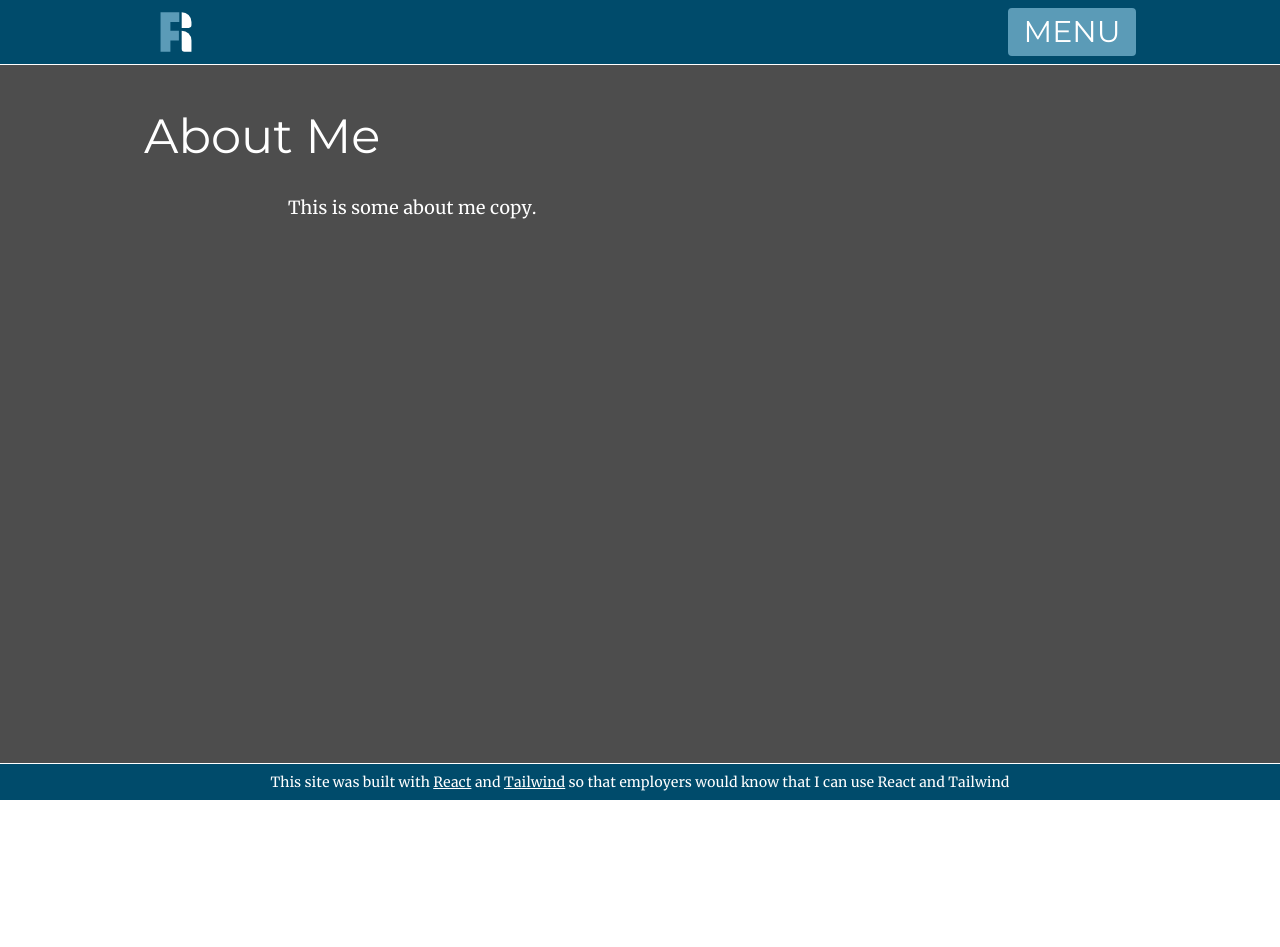
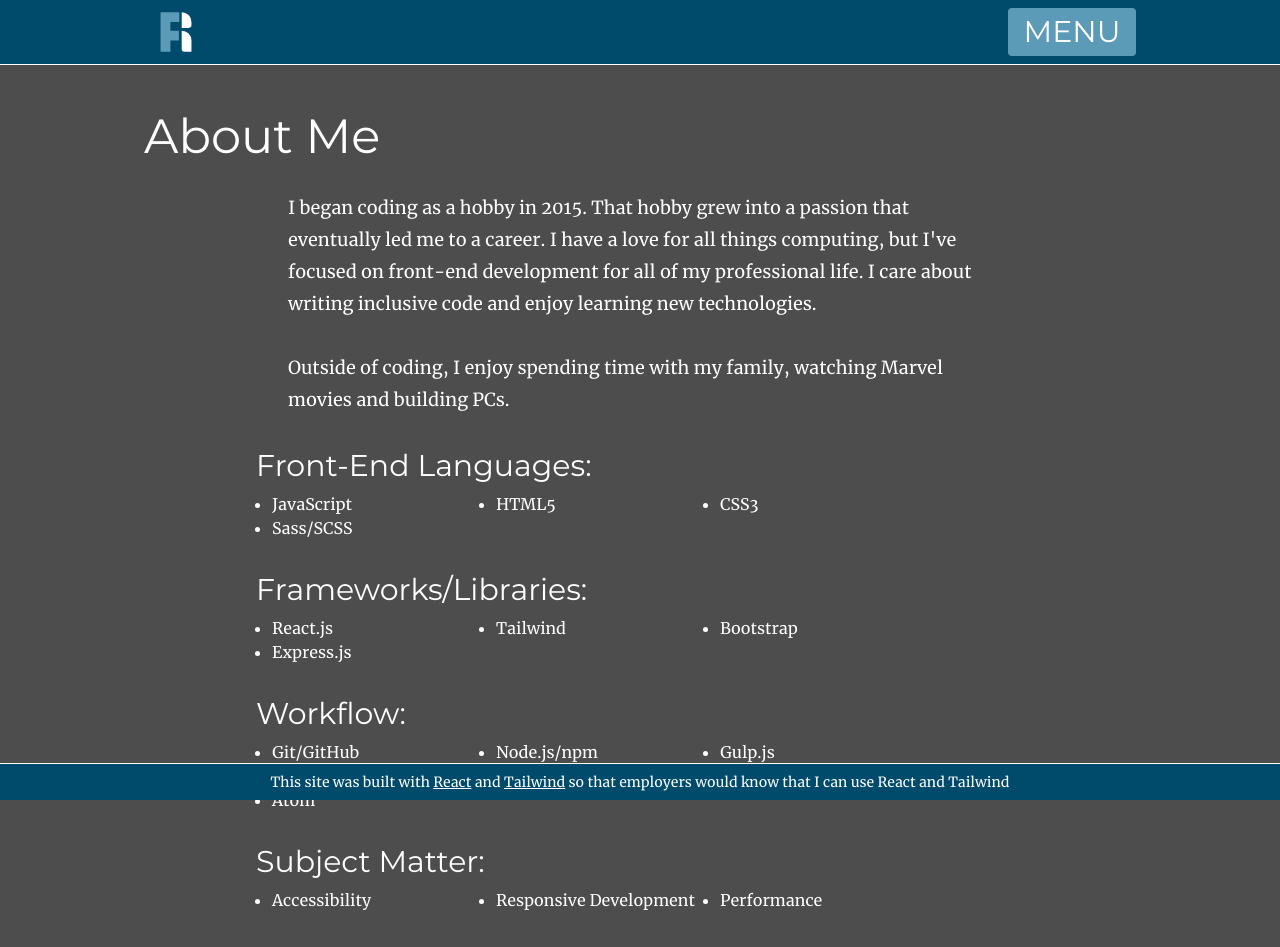
Before and after one commit to raineyf/portfolio, a React (Create React App) app: page /about in a window 1280 px wide. Shown: the top 947 px of the page. Before the commit the page ends 800 px from the top, so only its background shows below. Built offline with nearby package versions, Linux system fonts and the light colour scheme.

Commit message:
update content

```diff
--- a/public/index.html
+++ b/public/index.html
@@ -7,7 +7,7 @@
     <meta name="theme-color" content="#000000" />
     <meta
       name="description"
-      content="Web site created using create-react-app"
+      content="Rainey F's portfolio site"
     />
     <link rel="apple-touch-icon" href="%PUBLIC_URL%/logo192.png" />
     <!--
@@ -24,7 +24,7 @@
       work correctly both with client-side routing and a non-root public URL.
       Learn how to configure a non-root public URL by running `npm run build`.
     -->
-    <title>React App</title>
+    <title>Rainey F. | Developer</title>
   </head>
   <body>
     <noscript>You need to enable JavaScript to run this app.</noscript>
--- a/src/App.css
+++ b/src/App.css
@@ -197,4 +197,9 @@
             url("./fonts/merriweather-v22-latin-900italic.woff") format("woff"); /* Chrome 6+, Firefox 3.6+, IE 9+, Safari 5.1+ */
 }
 
+a,
+button {
+    @apply focus:outline-white;
+}
+
 @tailwind utilities;
--- a/src/App.js
+++ b/src/App.js
@@ -12,7 +12,7 @@ function App() {
     return (
         <Router>
             <Header />
-            <main className="bg-gray text-white pt-16 min-h-screen font-merriweather">
+            <main className="bg-gray text-white py-16 min-h-screen font-merriweather">
                 <div className="max-w-5xl container py-12">
                     <Switch>
                         <Route path="/about" component={About} />
--- a/src/components/Header.js
+++ b/src/components/Header.js
@@ -11,7 +11,7 @@ function Header() {
         const headerNav = document.querySelector("#header-navigation");
         const navLinks = headerNav.querySelectorAll("a");
         if (navState.ariaExpanded === "true") {
-            if (navState.focusIndex != undefined) {
+            if (navState.focusIndex !== undefined) {
                 navLinks[navState.focusIndex].focus();
             }
         }
--- a/src/pages/About.js
+++ b/src/pages/About.js
@@ -8,8 +8,63 @@ function About() {
             </h1>
             <div className="max-w-3xl mx-auto">
                 <p className="px-8 text-lg leading-8">
-                    This is some about me copy.
+                    I began coding as a hobby in 2015. That hobby grew into a
+                    passion that eventually led me to a career. I have a love
+                    for all things computing, but I've focused on front-end
+                    development for all of my professional life. I care about
+                    writing inclusive code and enjoy learning new technologies.{" "}
+                    <br />
+                    <br />
+                    Outside of coding, I enjoy spending time with my family,
+                    watching Marvel movies and building PCs.
                 </p>
+                <h2 className="font-montserrat text-3xl mb-2 mt-8">
+                    Front-End Languages:
+                </h2>
+                <ul className="list-disc flex flex-wrap  mx-4">
+                    <li className="w-56">JavaScript</li>
+                    <li className="w-56">HTML5</li>
+                    <li className="w-56">CSS3</li>
+                    <li className="w-56">Sass/SCSS</li>
+                </ul>
+                <h2 className="font-montserrat text-3xl mb-2 mt-8">
+                    Frameworks/Libraries:
+                </h2>
+                <ul className="list-disc flex flex-wrap  mx-4">
+                    <li className="w-56">React.js</li>
+                    <li className="w-56">Tailwind</li>
+                    <li className="w-56">Bootstrap</li>
+                    <li className="w-56">Express.js</li>
+                </ul>
+                <h2 className="font-montserrat text-3xl mb-2 mt-8">
+                    Workflow:
+                </h2>
+                <ul className="list-disc flex flex-wrap  mx-4">
+                    <li className="w-56">Git/GitHub</li>
+                    <li className="w-56">Node.js/npm</li>
+                    <li className="w-56">Gulp.js</li>
+                    <li className="w-56">Webpack</li>
+                    <li className="w-56">VSCode</li>
+                    <li className="w-56">Vim</li>
+                    <li className="w-56">Atom</li>
+                </ul>
+                <h2 className="font-montserrat text-3xl mb-2 mt-8">
+                    Subject Matter:
+                </h2>
+                <ul className="list-disc flex flex-wrap  mx-4">
+                    <li className="w-56">Accessibility</li>
+                    <li className="w-56">Responsive Development</li>
+                    <li className="w-56">Performance</li>
+                </ul>
+                <h2 className="font-montserrat text-3xl mb-2 mt-8">
+                    Accessibility Testing:
+                </h2>
+                <ul className="list-disc flex flex-wrap  mx-4">
+                    <li className="w-56">VoiceOver</li>
+                    <li className="w-56">axe</li>
+                    <li className="w-56">WAVE</li>
+                    <li className="w-56">Lighthouse</li>
+                </ul>
             </div>
         </section>
     );
--- a/src/pages/Home.js
+++ b/src/pages/Home.js
@@ -18,6 +18,19 @@ function Home() {
                     <Link to="/links" className="underline text-blue-lighter">
                         Links page
                     </Link>
+                    .<br />
+                    <br />
+                    This site is meant to be accessible. If you have any issues,
+                    or find an issue on behalf of someone else, please message
+                    me on{" "}
+                    <a
+                        href="https://www.linkedin.com/in/rainey-fleming/"
+                        target="_blank"
+                        rel="noreferrer"
+                        className="text-blue-lighter underline"
+                    >
+                        LinkedIn
+                    </a>
                     .
                 </p>
             </div>
--- a/src/pages/Links.js
+++ b/src/pages/Links.js
@@ -7,33 +7,47 @@ function Links() {
                 More Links
             </h1>
             <div className="max-w-3xl mx-auto">
-                <ul className="px-8 text-lg leading-8">
-                    <li>
+                <ul className="px-8 text-lg leading-8 list-disc">
+                    <li className="my-4">
+                        <p>
+                            {" "}
                             <a
-                            href="https://www.linuxmint.com/start/ulyssa/"
+                                href="https://github.com/raineyf"
                                 target="_blank"
                                 rel="noreferrer"
+                                className="text-blue-lighter underline"
                             >
                                 GitHub
                             </a>
+                        </p>
                     </li>
-                    <li>
+                    <li className="my-4">
+                        <p>
+                            {" "}
                             <a
-                            href="https://www.linuxmint.com/start/ulyssa/"
+                                href="https://www.linkedin.com/in/rainey-fleming/"
                                 target="_blank"
                                 rel="noreferrer"
-                        >
-                            CodePen
-                        </a>
-                    </li>
-                    <li>
-                        <a
-                            href="https://www.linuxmint.com/start/ulyssa/"
-                            target="_blank"
-                            rel="noreferrer"
+                                className="text-blue-lighter underline"
                             >
                                 LinkedIn
                             </a>
+                        </p>
+                    </li>
+                    <li className="my-4">
+                        <p>
+                            {" "}
+                            <a
+                                href="https://codepen.io/raineyf"
+                                target="_blank"
+                                rel="noreferrer"
+                                className="text-blue-lighter underline"
+                            >
+                                CodePen
+                            </a>{" "}
+                            - I mostly use this for proof of concept, but you'll
+                            find some small code snippets
+                        </p>
                     </li>
                 </ul>
             </div>
```
Also changed, not shown: 2 other files (tests, documents, lock files or other folders). Lines whose indentation alone changed are shown as unchanged.
